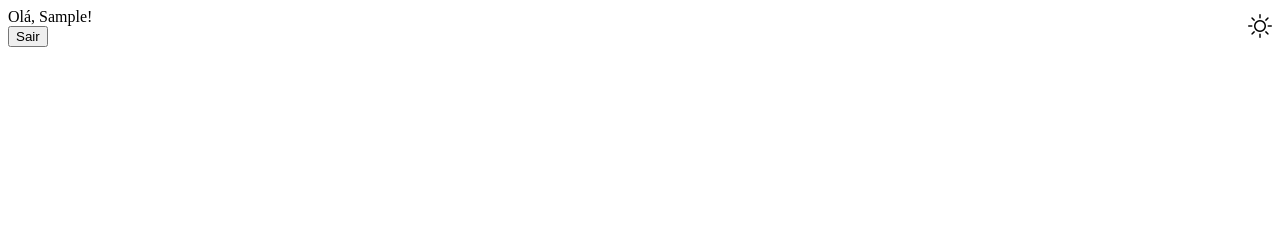
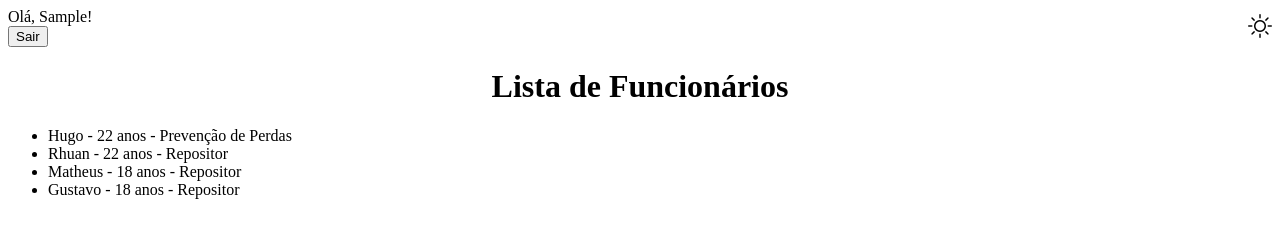
Before and after one commit to hugopereiira11/modules, a plain HTML site: page index.html in a window 1280 px wide. Both pictures are taken after typing "Sample" into the empty fields and a click on the input "Confirmar". Drawn offline with nearby package versions, Linux system fonts and the light colour scheme.

Commit message:
adicionando  json local

```diff
--- a/form.js
+++ b/form.js
@@ -1,6 +1,8 @@
 const formName = document.getElementById('form-name')
 const welcome = document.getElementById('welcome')
 const logout = document.getElementById('logout')
+const container = document.querySelector('.container')
+const list = document.querySelector('.list')
 
 formName.addEventListener('submit', (pag) => {
   pag.preventDefault()
@@ -23,12 +25,15 @@ function check() {
     formName.style.display = "none"
     welcome.style.display = "block"
     logout.style.display = "block"
+    container.style.display = "block"
 
     uName.textContent = nameStorage
   } else {
     formName.style.display = "block"
     welcome.style.display = "none"
     logout.style.display = "none"
+    container.style.display = "none"
+
   }
 }
 
@@ -39,3 +44,13 @@ logout.addEventListener('click', () => {
 })
 
 check()
+
+fetch("list.json").then((response) => {
+  response.json().then((dados) => {
+    dados.usuarios.map((usuario) => {
+      list.innerHTML += `
+      <li>${usuario.nome} - ${usuario.idade} anos - ${usuario.func}</li>
+      `
+    })
+  })
+})
--- a/index.html
+++ b/index.html
@@ -22,12 +22,16 @@
         <i class="bi bi-moon"></i>
       </label>
     </div>
-    <div class="container">
-      <form id="form-name">
+
+    <form id="form-name">
         <h1>Por favor, preencha o seu nome para continuar...</h1>
         <input type="text" name="name" id="name" placeholder="Digite seu nome aqui..." required>
         <input type="submit" name="botao" value="Confirmar">
       </form>
+
+    <div class="container">
+      <h1>Lista de Funcionários</h1>
+      <ul class="list"></ul>
     </div>
   </body>
 </html>
--- a/list.json
+++ b/list.json
@@ -1,4 +1,5 @@
-[
+{
+    "usuarios": [
         {
             "nome": "Hugo",
             "idade": 22,
@@ -20,3 +21,4 @@
             "func": "Repositor"
         }
     ]
+}
--- a/style.css
+++ b/style.css
@@ -45,3 +45,7 @@ input[type="checkbox"] {
   align-items: center;
   text-align: center;
 }
+
+.list {
+  text-align: left;
+}
```
Lines whose indentation alone changed are shown as unchanged.
